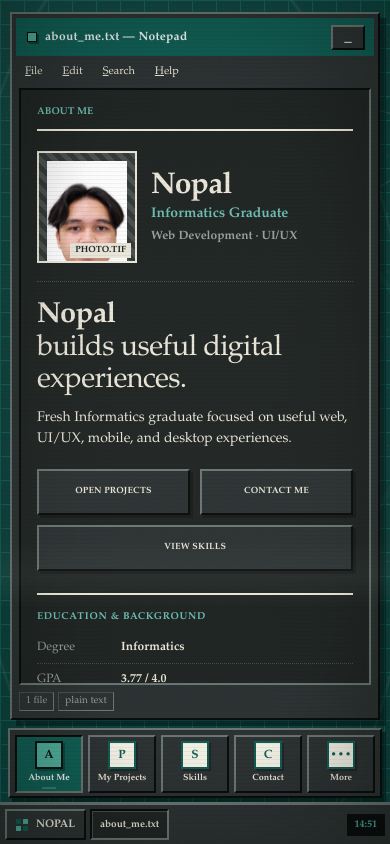
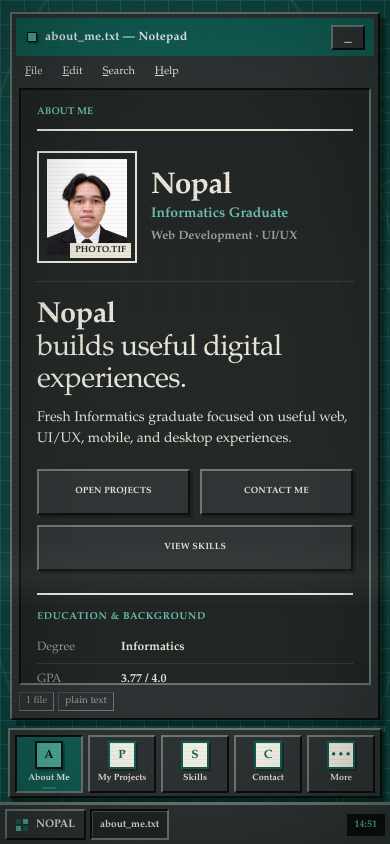
Before and after one commit to nauvalrizz/portfolio, a Next.js app: page / in a window 390 px wide. Built offline with nearby package versions, Linux system fonts and the light colour scheme.

Commit message:
Fix portrait photo: fill frame cleanly on desktop+mobile

```diff
--- a/app/globals.css
+++ b/app/globals.css
@@ -306,6 +306,10 @@
     .portrait{position:relative;display:grid;place-items:center;min-height:170px;padding:12px;border:2px solid var(--ink);background:repeating-linear-gradient(45deg,#e6e6df 0 5px,#b9bbb4 5px 10px);overflow:hidden;text-align:center;color:var(--muted);font:12px/1.45 var(--reading)}
     .portrait::after{content:"PHOTO.TIF";position:absolute;right:4px;bottom:3px;padding:3px 5px;background:var(--ink);color:var(--paper);font:700 9px/1 var(--reading)}
     .portrait-img{display:block;width:100%;height:100%;min-height:170px;max-height:260px;object-fit:cover;object-position:top center}
+    /* Real photo: remove placeholder padding/stripes, fill frame cleanly */
+    .portrait:has(> .portrait-img){padding:0;background:none!important;min-height:0}
+    :root.theme-dark .portrait:has(> .portrait-img){background:none!important}
+    .portrait:has(> .portrait-img) .portrait-img{height:auto;min-height:0;max-height:none;aspect-ratio:3/3.6}
     .facts{grid-area:facts;margin:12px 0 0;font:12px/1.4 var(--reading)}
     .facts div{display:flex;justify-content:space-between;gap:8px;padding:4px 0;border-bottom:1px dotted var(--mid)}
     .facts dt{color:var(--muted)}.facts dd{margin:0;font-weight:700;text-align:right}
```
